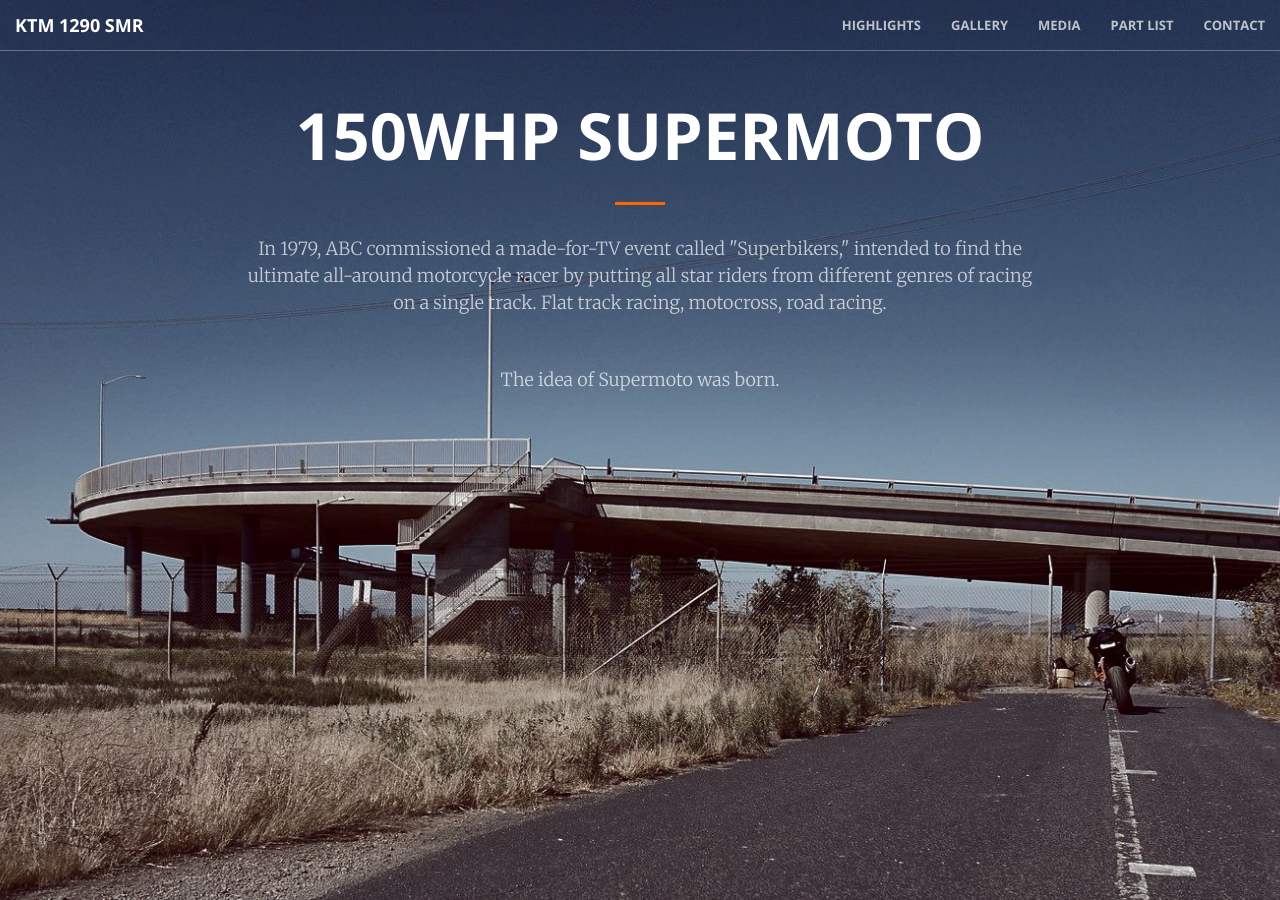
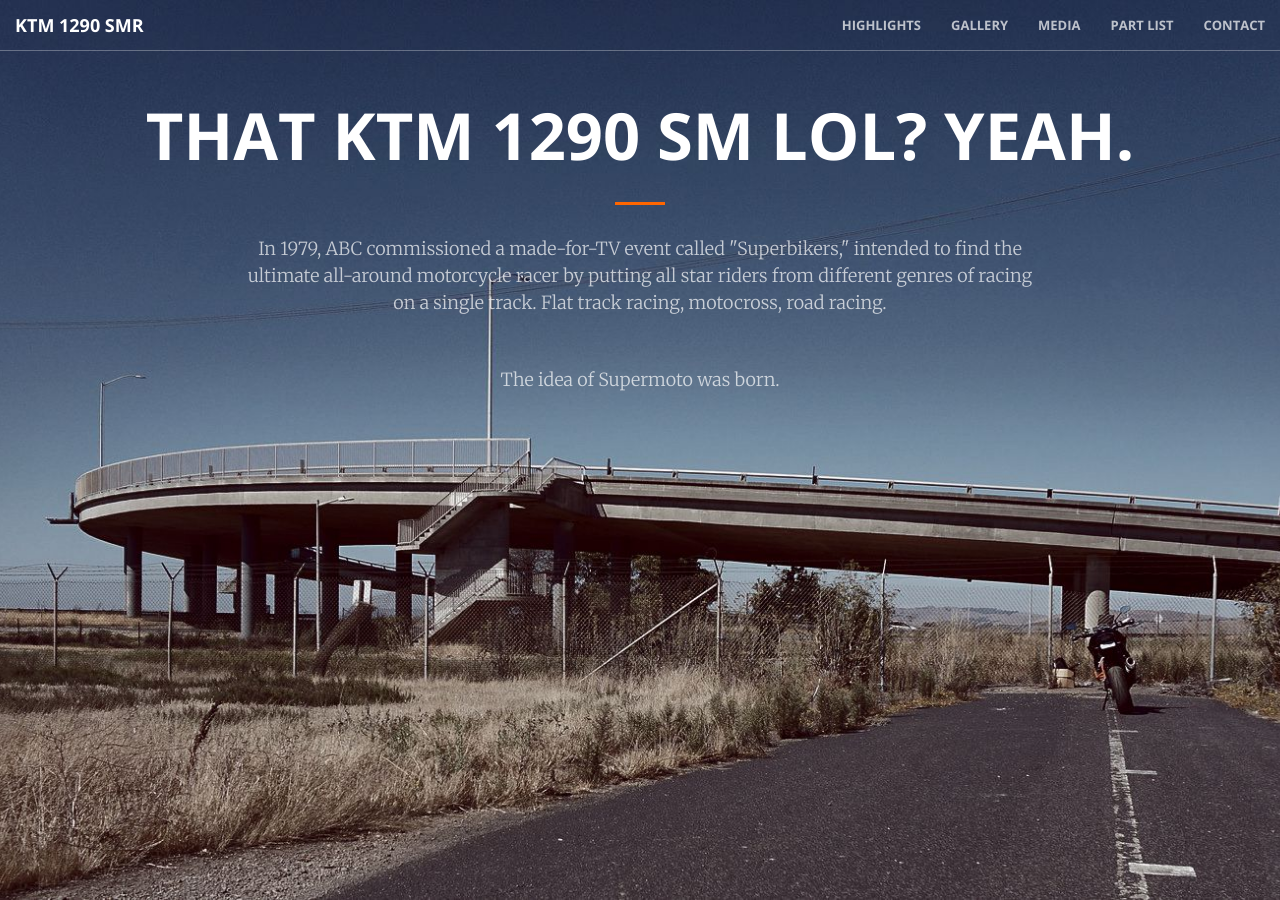
Before and after one commit to 1290SMR/1290smr.github.io, a Jekyll site: the page built from index.html, in a window 1280 px wide and 900 px high. Built offline with Jekyll 4.4.1, drawn with Linux system fonts in a browser that asks for light colours.

Commit message:
Update header.html

```diff
--- a/_includes/header.html
+++ b/_includes/header.html
@@ -1,7 +1,7 @@
 <header>
     <div class="header-content">
         <div class="header-content-inner">
-            <h1>150whp Supermoto</h1>
+            <h1>That KTM 1290 SM LOL? Yeah.</h1>
             <hr>
             <p>In 1979, ABC commissioned a made-for-TV event called "Superbikers," intended to find the ultimate all-around motorcycle racer by putting all star riders from different genres of racing on a single track. Flat track racing, motocross, road racing.</p>
             <p>The idea of Supermoto was born.</p>
```
